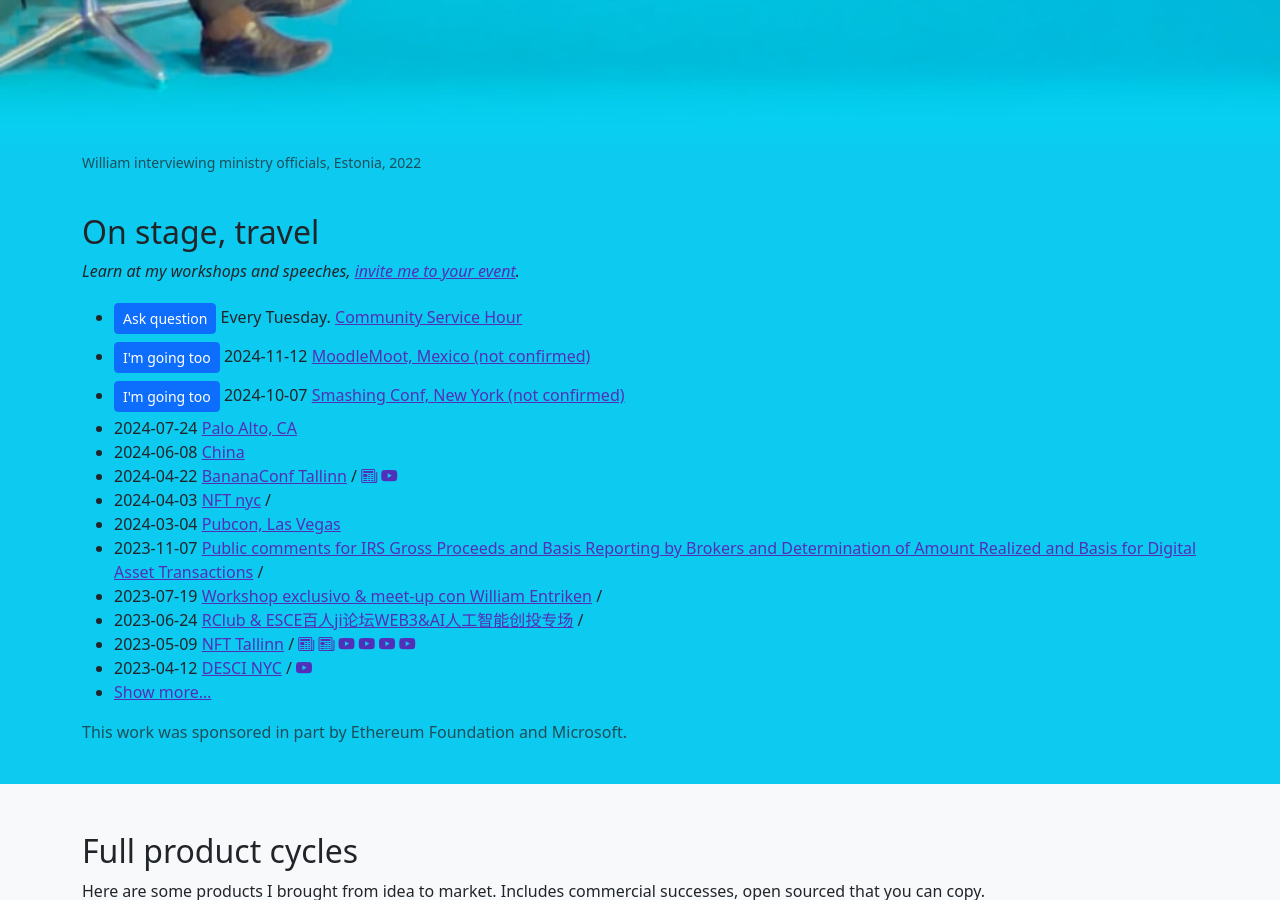
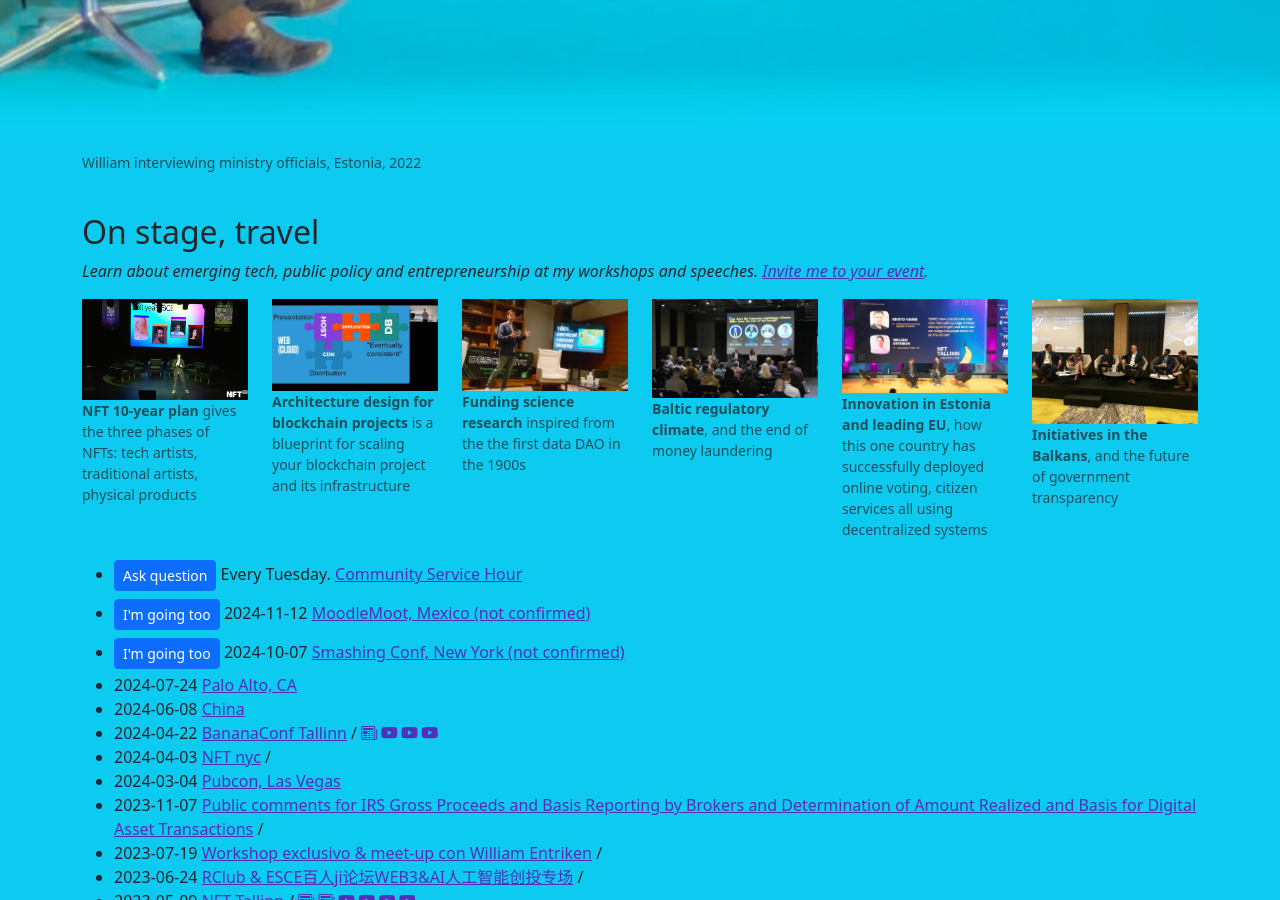
Before and after one commit to fulldecent/phor.net, a Jekyll site: the page built from index.html, in a window 1280 px wide and 900 px high, scrolled down 2244 px. Built offline with Jekyll 4.4.1, drawn with Linux system fonts in a browser that asks for light colours; comment, search, counter and statistics services are not loaded.

Commit message:
show the events visually

```diff
--- a/_data/speaking-events.json
+++ b/_data/speaking-events.json
@@ -25,7 +25,9 @@
     "title": "BananaConf Tallinn",
     "coverage": [
       "https://investinestonia.com/wp-content/uploads/events-estonia-2024.pdf",
-      "https://www.youtube.com/channel/UCFOCg1uIwXjIbB6O2UkX81g/videos"
+      "https://www.youtube.com/watch?v=fP39N9DkO5o",
+      "https://www.youtube.com/watch?v=7LoMoqltRzM",
+      "https://www.youtube.com/watch?v=IlKUgj3XFmo"
     ]
   },
   {
--- a/index.html
+++ b/index.html
@@ -331,8 +331,47 @@
     <div class="container-md py-4">
       <h2 id="speaking">On stage, travel</h2>
       <p>
-      <em>Learn at my workshops and speeches, <a target="_blank" href="https://blog.phor.net/2022/04/15/My-travel-intentions.html">invite me to your event</a>.</em>
+      <em>Learn about emerging tech, public policy and entrepreneurship at my workshops and speeches. <a target="_blank" href="https://blog.phor.net/travel-intentions">Invite me to your event</a>.</em>
       </p>
+
+      <div class="row row-cols-3 row-cols-lg-6">
+        <figure class="col">
+          <a href="https://www.youtube.com/watch?v=tJ-xaTTsZfo">
+            <img src="assets/speeches/2021-11-01-nft-nyc-nft-10-year-plan.jpg" class="img-fluid" alt="NFT NYC 10 year plan">
+          </a>
+          <figcaption class="figure-caption"><strong>NFT 10-year plan</strong> <span class="d-none d-md-inline">gives the three phases of NFTs: tech artists, traditional artists, physical products</span></figcaption>
+        </figure>
+        <figure class="col">
+          <a href="https://www.youtube.com/watch?v=z8bzQHV5cvY&list=PL9oQ7yETvN11Ju0MTJ8yJ6dPYzNpW3_fn&index=18">
+            <img src="assets/speeches/2022-04-19-emerging-technologies-for-the-enterprise-architecture-design-for-blockchain-projects.jpg" class="img-fluid" alt="Emerging Technologies for the Enterprise">
+          </a>
+          <figcaption class="figure-caption"><strong>Architecture design for blockchain projects</strong> <span class="d-none d-md-inline">is a blueprint for scaling your blockchain project and its infrastructure</span></figcaption>
+        </figure>
+        <figure class="col">
+          <a href="https://www.youtube.com/watch?v=oYUB_ALbW3Y">
+            <img src="assets/speeches/2023-04-12-desci-nyc-funding-science-research.jpg" class="img-fluid" alt="Funding science research">
+          </a>
+          <figcaption class="figure-caption"><strong>Funding science research</strong> <span class="d-none d-md-inline">inspired from the the first data DAO in the 1900s</span></figcaption>
+        </figure>
+        <figure class="col">
+          <a href="https://www.youtube.com/watch?v=7LoMoqltRzM">
+            <img src="assets/speeches/2024-04-22-bananaconf-how-does-the-estonian-regulatory-climate-differ-from-the-rest-of-the-world.jpg" class="img-fluid" alt="Estonian regulatory climate">
+          </a>
+          <figcaption class="figure-caption"><strong>Baltic regulatory climate</strong><span class="d-none d-md-inline">, and the end of money laundering</span></figcaption>
+        </figure>
+        <figure class="col">
+          <a href="https://youtu.be/cQ1QOLGJPIw">
+            <img src="assets/speeches/2023-05-09-nft-tallinn-innovation-in-estonia-and-leading-eu.jpg" class="img-fluid" alt="Innovation in Estonia and leading EU">
+          </a>
+          <figcaption class="figure-caption"><strong>Innovation in Estonia and leading EU</strong><span class="d-none d-md-inline">, how this one country has successfully deployed online voting, citizen services all using decentralized systems</span></figcaption>
+        </figure>
+        <figure class="col">
+          <a href="https://twitter.com/bledstratforum/status/1039482666024947712">
+            <img src="assets/project-images/bled2019-1.jpg" class="img-fluid" alt="Emerging technology">
+          </a>
+          <figcaption class="figure-caption"><strong>Initiatives in the Balkans</strong><span class="d-none d-md-inline">, and the future of government transparency</span></figcaption>
+        </figure>
+      </div>
 
       <ul id="speaking-events">
       <li>
```
Also changed, not shown: assets/speeches/2018-09-11-bled-strategic-forum-emerging-technology.jpg (added), assets/speeches/2021-11-01-nft-nyc-nft-10-year-plan.jpg (added), assets/speeches/2022-04-19-emerging-technologies-for-the-enterprise-architecture-design-for-blockchain-projects.jpg (added), assets/speeches/2023-04-12-desci-nyc-funding-science-research.jpg (added), assets/speeches/2023-05-09-nft-tallinn-innovation-in-estonia-and-leading-eu.jpg (added), assets/speeches/2024-04-22-bananaconf-how-does-the-estonian-regulatory-climate-differ-from-the-rest-of-the-world.jpg (added).
